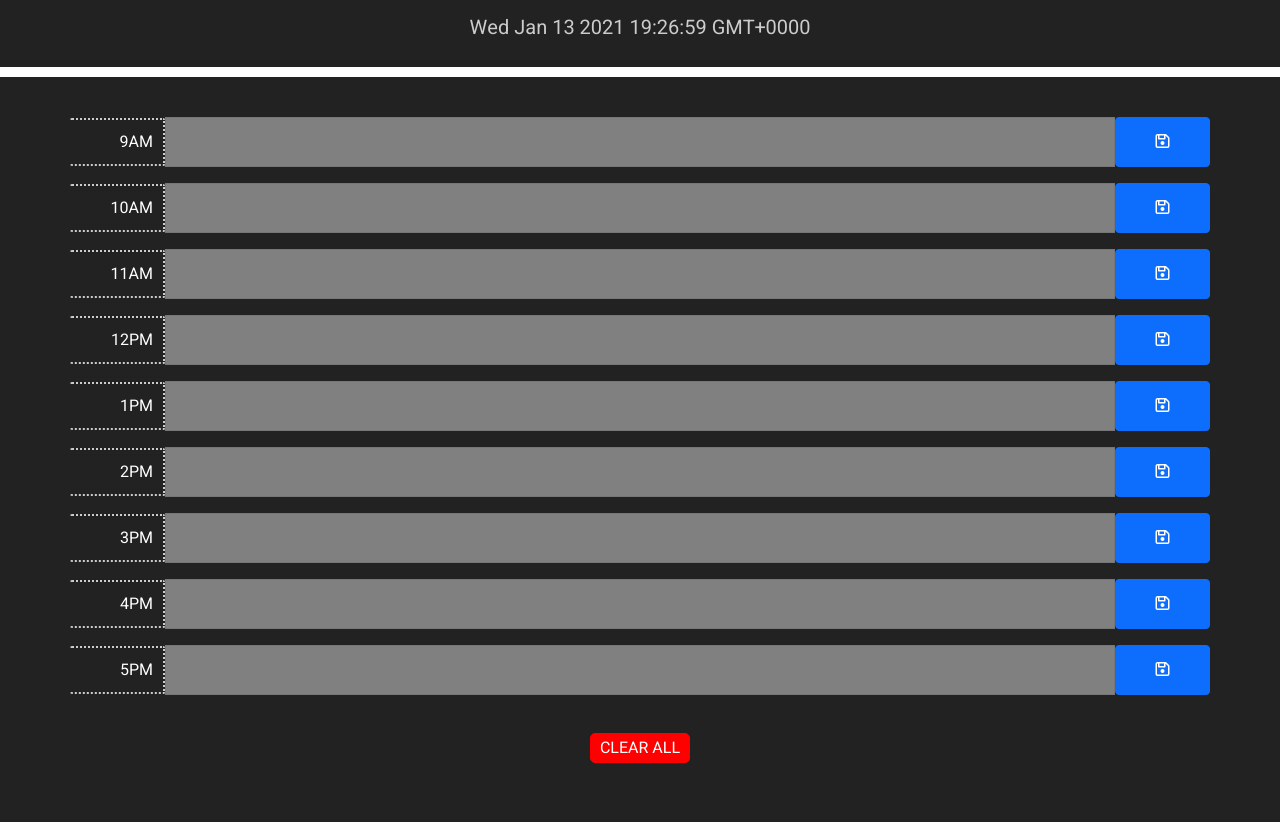
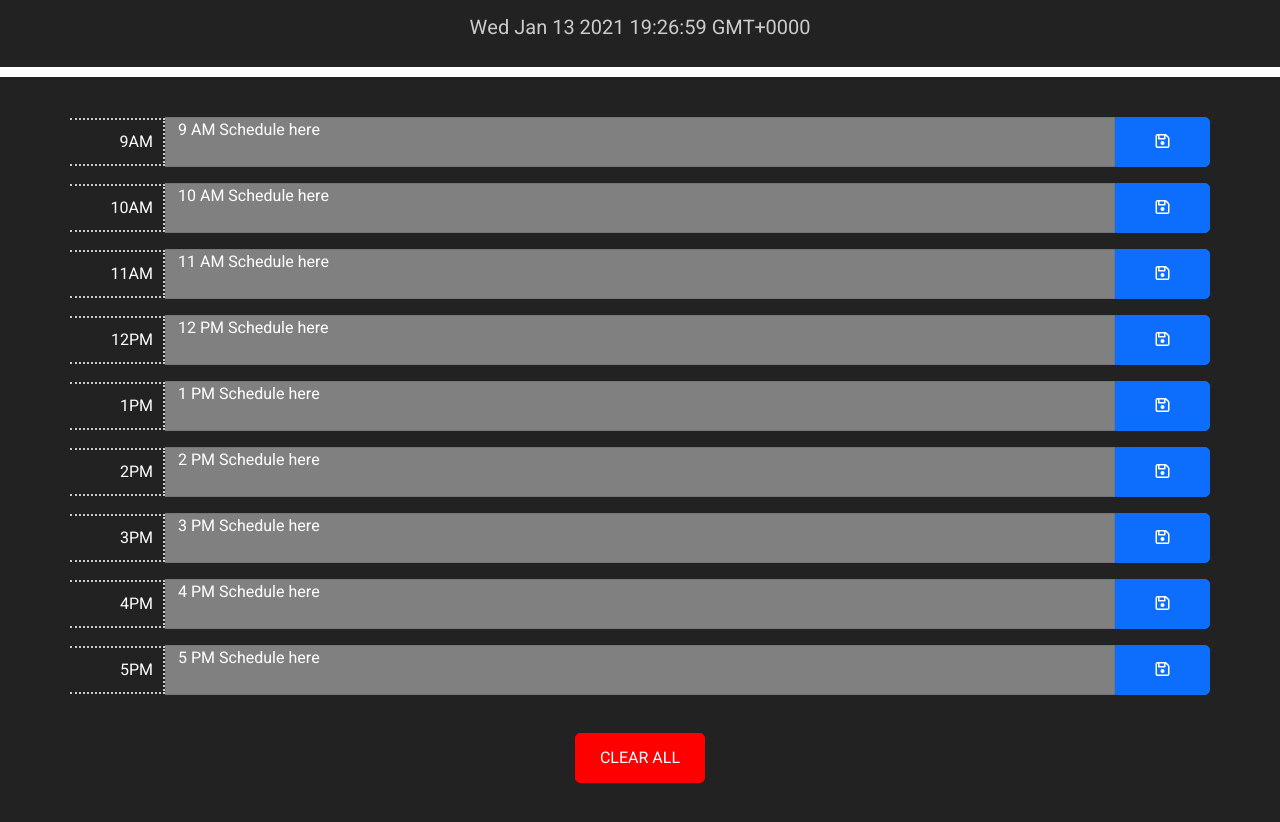
Before and after one commit to jsoomie/hw5-thirdPartyAPI, a plain HTML site: page index.html in a window 1280 px wide. Shown: the part 78-900 px from the top of the page. Drawn offline with nearby package versions, Linux system fonts and the light colour scheme.

Commit message:
added placehoder. changed look of clear all button. changed look of smaller screens

```diff
--- a/css/style.css
+++ b/css/style.css
@@ -8,7 +8,22 @@
 
     --dark-text: #333;
     --light-text: #ccc;
+
+    --placeholder-text: #fff;
 }
+
+::placeholder {
+    color: var(--placeholder-text);
+    opacity: 1;
+  }
+
+  :-ms-input-placeholder {
+    color: var(--placeholder-text);
+  }
+
+  ::-ms-input-placeholder {
+    color: var(--placeholder-text);
+  }
 
 * {
     margin: 0;
@@ -50,7 +65,6 @@ textarea {
     align-self: center;
     border: 2px dotted var(--light-text);
     border-left: none;
-    border-radius: 2px;
     padding: 10px;
     text-align: right;
 }
@@ -61,6 +75,7 @@ textarea {
 
 .past {
     background-color: gray;
+    color: white;
 }
 
 .future {
@@ -74,12 +89,16 @@ textarea {
     align-items: center;
     color: var(--secondary-color);
     background-color: red;
-    width: 100px;
-    height: 30px;
+    width: 130px;
+    height: 50px;
     border: 1px solid red;
     border-radius: 5px;
 
     margin-top: 30px;
+}
+
+.btn {
+    border-radius: 0 5px 5px 0;
 }
 
 .clear-button:hover {
@@ -88,14 +107,16 @@ textarea {
 
 @media (max-width: 767px) {
     .hour-container {
-        margin-bottom: 20px;
-        border-bottom: 1px solid var(--light-text);
-        border-top: 1px solid var(--light-text);
+        margin-bottom: 30px;
     }
 
     .hour {
         text-align: center;
         border: 2px dotted var(--light-text);
+        background-color: var(--bg-color);
     }
 
+    .btn {
+        border-radius: 0;
+    }
 }
--- a/index.html
+++ b/index.html
@@ -25,63 +25,63 @@
             <div class="col-md-1 hour">
                 9AM
             </div>
-            <textarea class="col-md-10 text-area"></textarea>
+            <textarea placeholder="9 AM Schedule here" class="col-md-10 text-area"></textarea>
             <button class="btn btn-primary col-md-1"><i class="far fa-save"></i></button>
         </div>
         <div id="ten" class="row py-2 hour-container" value="10">
             <div class="col-md-1 hour">
                 10AM
             </div>
-            <textarea class="col-md-10 text-area"></textarea>
+            <textarea placeholder="10 AM Schedule here" class="col-md-10 text-area"></textarea>
             <button class="btn btn-primary col-md-1"><i class="far fa-save"></i></button>
         </div>
         <div id="eleven" class="row py-2 hour-container" value="11">
             <div class="col-md-1 hour">
                 11AM
             </div>
-            <textarea class="col-md-10 text-area"></textarea>
+            <textarea placeholder="11 AM Schedule here" class="col-md-10 text-area"></textarea>
             <button class="btn btn-primary col-md-1"><i class="far fa-save"></i></button>
         </div>
         <div id="twelve" class="row py-2 hour-container" value="12">
             <div class="col-md-1 hour">
                 12PM
             </div>
-            <textarea class="col-md-10 text-area"></textarea>
+            <textarea placeholder="12 PM Schedule here" class="col-md-10 text-area"></textarea>
             <button class="btn btn-primary col-md-1"><i class="far fa-save"></i></button>
         </div>
         <div id="one" class="row py-2 hour-container" value="13">
             <div class="col-md-1 hour">
                 1PM
             </div>
-            <textarea class="col-md-10 text-area"></textarea>
+            <textarea placeholder="1 PM Schedule here" class="col-md-10 text-area"></textarea>
             <button class="btn btn-primary col-md-1"><i class="far fa-save"></i></button>
         </div>
         <div id="two" class="row py-2 hour-container" value="14">
             <div class="col-md-1 hour">
                 2PM
             </div>
-            <textarea class="col-md-10 text-area"></textarea>
+            <textarea placeholder="2 PM Schedule here" class="col-md-10 text-area"></textarea>
             <button class="btn btn-primary col-md-1"><i class="far fa-save"></i></button>
         </div>
         <div id="three" class="row py-2 hour-container"  value="15">
             <div class="col-md-1 hour">
                 3PM
             </div>
-            <textarea class="col-md-10 text-area"></textarea>
+            <textarea placeholder="3 PM Schedule here" class="col-md-10 text-area"></textarea>
             <button class="btn btn-primary col-md-1"><i class="far fa-save"></i></button>
         </div>
         <div id="four" class="row py-2 hour-container" value="16">
             <div class="col-md-1 hour">
                 4PM
             </div>
-            <textarea class="col-md-10 text-area"></textarea>
+            <textarea placeholder="4 PM Schedule here" class="col-md-10 text-area"></textarea>
             <button class="btn btn-primary col-md-1"><i class="far fa-save"></i></button>
         </div>
         <div id="five" class="row py-2 hour-container" value="17">
             <div class="col-md-1 hour">
                 5PM
             </div>
-            <textarea class="col-md-10 text-area"></textarea>
+            <textarea placeholder="5 PM Schedule here" class="col-md-10 text-area"></textarea>
             <button class="btn btn-primary col-md-1"><i class="far fa-save"></i></button>
         </div>
         <button class="clear-button" value="clear">CLEAR ALL</button>
```
